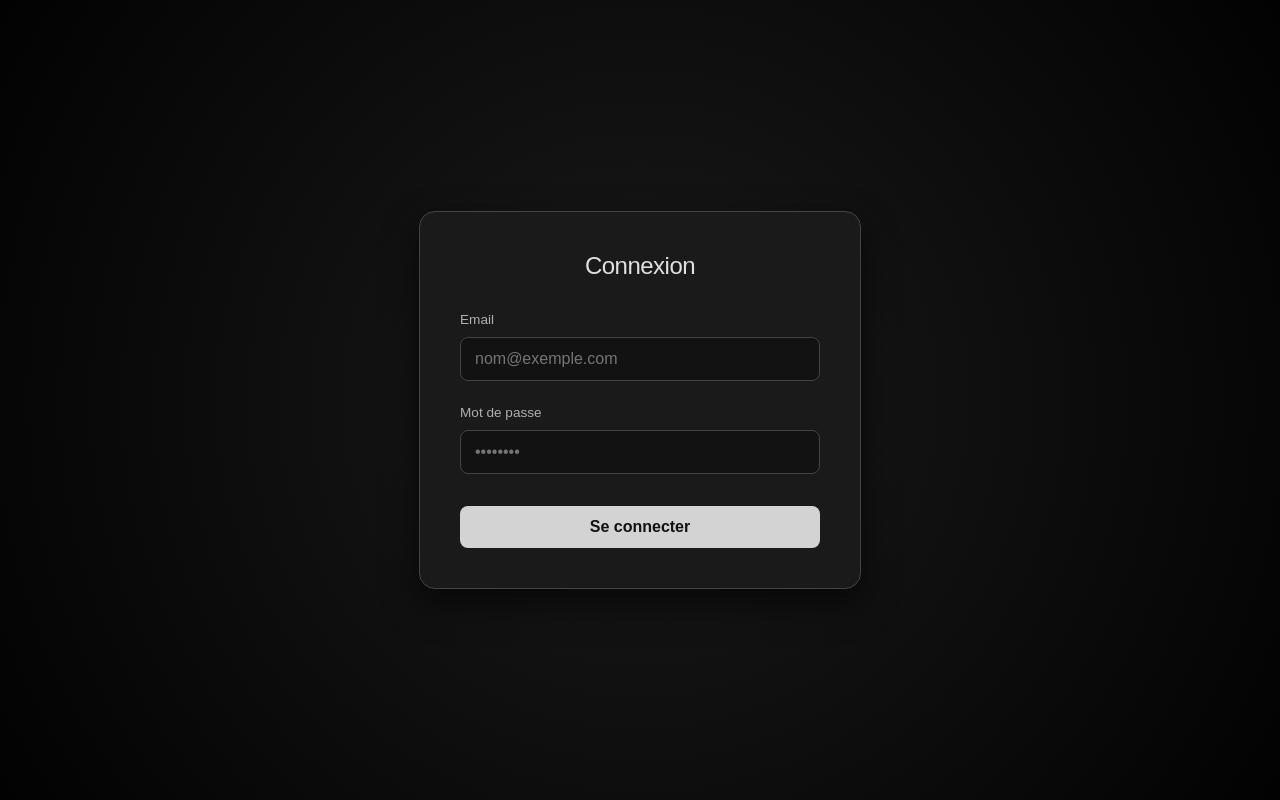
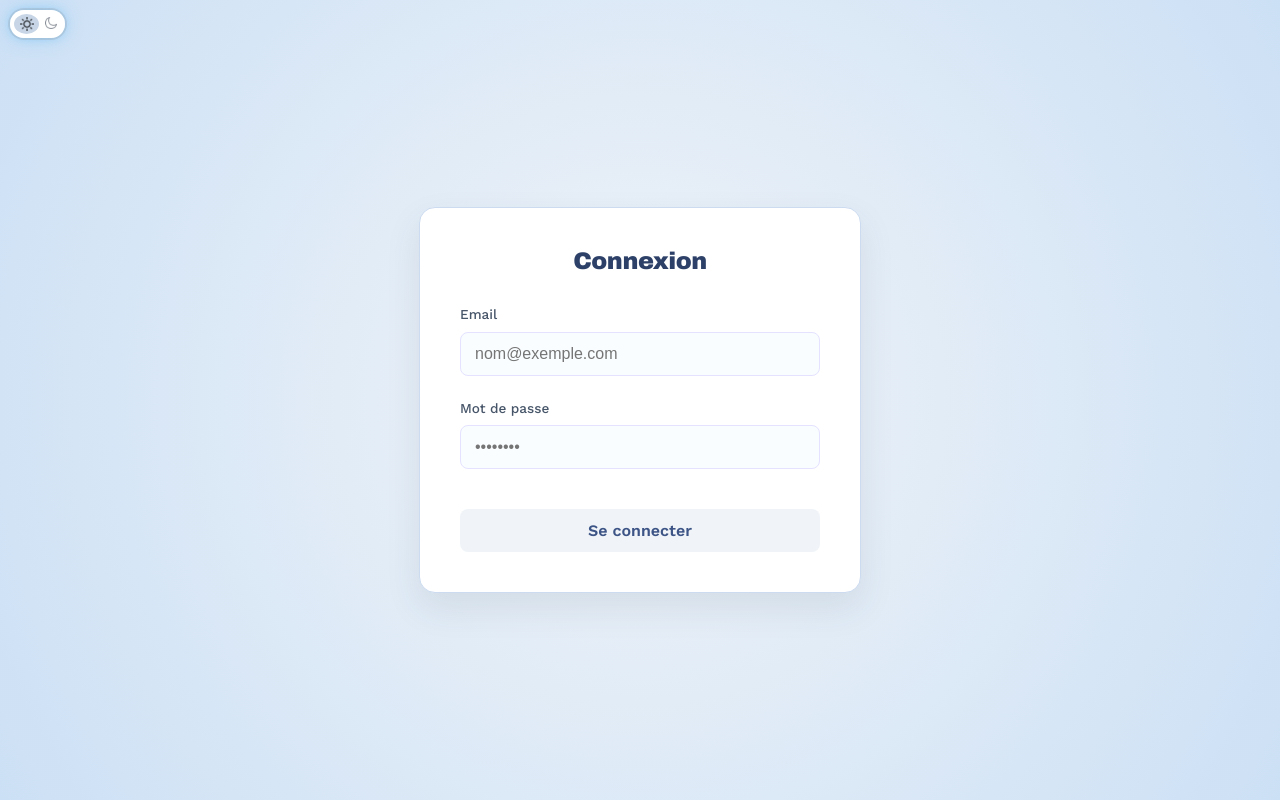
Before and after one commit to lgcxsta/Nexus-SIRH, a PHP site: page /view/index.html in a window 1280 px wide. Run offline with PHP 8.4, Linux system fonts and the light colour scheme.

Commit message:
Add: theme toggle + css dark mode style (login page)

```diff
--- a/style/style.css
+++ b/style/style.css
@@ -1,30 +1,38 @@
-/* Background: #121212 (charcoal black)
-Primary Text: #E0E0E0 (light gray)
-Secondary Text: #B0B0B0 (medium gray)
-Borders/Dividers: #444444 (dark gray)
-Accent: #888888 (soft gray) */
-
+/* ==========================================================================
+    BODY
+========================================================================== */
     body {
-            background: radial-gradient(circle, #1a1a1a 0%, #020202 100%);
-            color: #E0E0E0;
+        background: radial-gradient(circle, #f0f4f8 0%, #cce0f5 100%);
         display: flex;
         justify-content: center;
         align-items: center;
         height: 100vh;
         margin: 0;
     }
+    body.dark_mode {
+        background: radial-gradient(circle, #1a1a1a 0%, #020202 100%);
+    }
 
-/* LOGIN.HTML PAGE */
+/* ==========================================================================
+    LOGIN.HTML PAGE
+========================================================================== */
+
+/* https://codepen.io/nefejames/pen/ogvNgJq  - Card hover effect */
     .loginCard {
-            background-color: #1a1a1a;
+        background: white;
         padding: 2.5rem;
         border-radius: 16px;
-            border: 1px solid #444444;
+        border: 1px solid #ccdbf0;
         width: 100%;
         max-width: 360px;
-            box-shadow: 0 15px 35px rgba(0, 0, 0, 0.6);
+        box-shadow: 0 15px 35px rgba(51, 65, 85, 0.1);
         position: relative;
         overflow: hidden;
+    }
+    .dark_mode .loginCard {
+        background: #1a1a1a;
+        border: 1px solid #444444;
+        box-shadow: 0 15px 35px rgba(0, 0, 0, 0.6);
     }
 
     .loginCard::before {
@@ -38,68 +46,87 @@ Accent: #888888 (soft gray) */
             0deg,
             transparent,
             transparent 30%,
-                rgba(167, 167, 167, 0.3)
+            rgba(81, 128, 228, 0.3)
         );
         transform: rotate(-45deg);
         opacity: 0;
         transition: all 0.5s ease;
     }
-
+    .dark_mode .loginCard::before {
+        background: linear-gradient(
+            0deg,
+            transparent,
+            transparent 30%,
+            rgba(167, 167, 167, 0.3)
+        );
+    }
     .loginCard:hover {
+        box-shadow: 0 0 20px #a9d0f5;
+    }
+    .dark_mode .loginCard:hover {
         box-shadow: 0 0 20px #444444;
     }
-
     .loginCard:hover::before {
         opacity: 1;
         transform: rotate(-45deg) translateY(100%);
     }
-
     .loginCard h1 {
         margin: 0 0 2rem 0;
         font-size: 1.5rem;
         text-align: center;
         font-weight: 500;
         letter-spacing: -0.5px;
-            font-family: "Work Sans", sans-serif;
+        font-family: "Arial Black";
+        color: #2d4168;
     }
-
+    .dark_mode .loginCard h1 {
+        color: #ffffff;
+    }
     .formGroup {
         margin-bottom: 1.5rem;
     }
-
     .loginCard label {
         display: block;
         margin-bottom: 0.6rem;
-            color: #B0B0B0;
+        color: #475569;
         font-size: 0.85rem;
         font-weight: 500;
         font-family: "Work Sans", sans-serif;
     }
-
+    .dark_mode .loginCard label {
+        color: #B0B0B0;
+    }
     .inputForm {
         width: 100%;
         padding: 12px 14px;
-            background-color: #121212;
-            border: 1px solid #444444;
+        background-color: #cde6ff1a;
+        border: 1px solid #e4e2ff;
         border-radius: 8px;
-            color: #E0E0E0;
+        color: #334155;
         font-size: 1rem;
         box-sizing: border-box;
         transition: all 0.3s ease;
     }
-
+    .dark_mode .inputForm {
+        background-color: #121212;
+        border: 1px solid #444444;
+        color: #E0E0E0;
+    }
     .inputForm:focus {
         outline: none;
+        border-color: #3b83f634;
+        box-shadow: 0 0 0 3px rgba(59, 131, 246, 0.11);
+    }
+    .dark_mode .inputForm:focus {
         border-color: #888888;
-            box-shadow: 0 0 0 2px rgba(136, 136, 136, 0.2);
+        box-shadow: 0 0 0 1px rgba(136, 136, 136, 0.2);
     }
-
     input[type="submit"] {
         width: 100%;
         padding: 12px;
-            margin-top: 2rem;
-            background-color: #d3d3d3;
-            color: #121212;
+        margin-top: 1rem;
+        background-color: #d0dde950;
+        color: #3d5486;
         border: none;
         border-radius: 8px;
         font-size: 1rem;
@@ -108,12 +135,108 @@ Accent: #888888 (soft gray) */
         transition: transform 0.2s, background-color 0.3s;
         font-family: "Work Sans", sans-serif;
     }
-
+    .dark_mode input[type="submit"] {
+        background-color: #c0c0c0;
+        color: #121212;
+    }
     input[type="submit"]:hover {
-            background-color: #ffffff;
+        background-color: #d0dbe9ab;
         transform: translateY(-2px);
     }
-
+    .dark_mode  input[type="submit"]:hover {
+        background-color: #ffffff;
+    }
     input[type="submit"]:active {
         transform: translateY(0);
     }
+
+/* ==========================================================================
+    THEME TOGGLE (DARK / LIGHT)
+========================================================================== */
+
+    .themeBtnDiv {
+        position: fixed;
+        top: 10px;
+        left: 50px;
+        z-index: 5;
+    }
+    .switch {
+        position: absolute;
+        display: inline-block;
+        width: 55px;
+        height: 28px;
+        left: -40px;
+        top: 0;
+        border-radius: 34px;
+        box-shadow:
+            0 0 0 2px rgba(136, 136, 136, 0.2),
+            0 0 10px rgba(88, 173, 242, 0.4),
+            0 0 20px rgba(85, 196, 247, 0.3);
+    }
+    .dark_mode .switch {
+        box-shadow:
+            0 0 0 2px rgba(255, 255, 255, 0.055),
+            0 0 10px rgba(255, 255, 255, 0.123),
+            0 0 20px rgba(255, 255, 255, 0.096);
+    }
+    .switch input {
+        opacity: 0;
+        width: 0;
+        height: 0;
+    }
+    .btnTheme {
+        position: absolute;
+        top: 0; left: 0; right: 0; bottom: 0;
+        background-color: white;
+        transition: 0.4s;
+        border-radius: 34px;
+    }
+    .btnTheme:before {
+        position: absolute;
+        height: 20px;
+        width: 25px;
+        left: 4px;
+        content: "";
+        bottom: 4px;
+        background-color: #c7d5e6;
+        transition: 0.4s;
+        border-radius: 50%;
+    }
+    .switch input:checked + .btnTheme:before {
+        background-color: #4c505f;
+        transform: translateX(23px);
+    }
+    .switch input:checked + .btnTheme {
+        background-color: #0f1118;
+    }
+    .switch input:focus + .btnTheme {
+        box-shadow: 0 0 1px #000000;
+    }
+    .lightThemeSymbol {
+        position: absolute;
+        width: 14px;
+        top: 7px;
+        left: 10px;
+    }
+    .dark_mode .lightThemeSymbol {
+        filter: brightness(0) saturate(100%)
+            invert(100%) sepia(11%)
+            saturate(507%) hue-rotate(182deg)
+            brightness(62%) contrast(88%);
+    }
+    .darkThemeSymbol {
+        position: absolute;
+        width: 12px;
+        top: 7px;
+        left: 35px;
+        filter:
+            brightness(0) saturate(100%)
+            invert(50%) sepia(10%)
+            saturate(350%)
+            hue-rotate(180deg)
+            brightness(95%)
+            contrast(90%);
+    }
+    .dark_mode .darkThemeSymbol {
+        filter: invert(100%);
+    }
--- a/view/index.html
+++ b/view/index.html
@@ -4,11 +4,20 @@
 <head>
     <meta charset="UTF-8">
     <meta name="viewport" content="width=device-width, initial-scale=1.0">
+    <link href="https://fonts.googleapis.com/css2?family=Work+Sans:wght@300;400;500;600&display=swap" rel="stylesheet">
     <link rel="stylesheet" href="../style/style.css">
     <title>Connexion</title>
 </head>
 
 <body>
+    <div class="themeBtnDiv" id="btnToggleTheme">
+        <label class="switch">
+            <input type="checkbox" id="themeToggle" onchange="toggleTheme()" />
+            <span class="btnTheme"></span>
+            <img class="lightThemeSymbol" src="../img/sun.png">
+            <img class="darkThemeSymbol" src="../img/moon.png">
+        </label>
+    </div>
 
     <div class="loginCard">
         <h1>Connexion</h1>
@@ -19,7 +28,7 @@
                     required>
             </div>
 
-            <div class="form-group">
+            <div class="formGroup">
                 <label for="formPwd">Mot de passe</label>
                 <input type="password" class="inputForm" id="formPwd" placeholder="••••••••" maxlength="20" required>
             </div>
@@ -27,7 +36,6 @@
             <input type="submit" value="Se connecter">
         </form>
     </div>
-
 </body>
 
 </html>
```
Also changed, not shown: img/moon.png (added), img/sun.png (added). Lines whose indentation alone changed are shown as unchanged.
